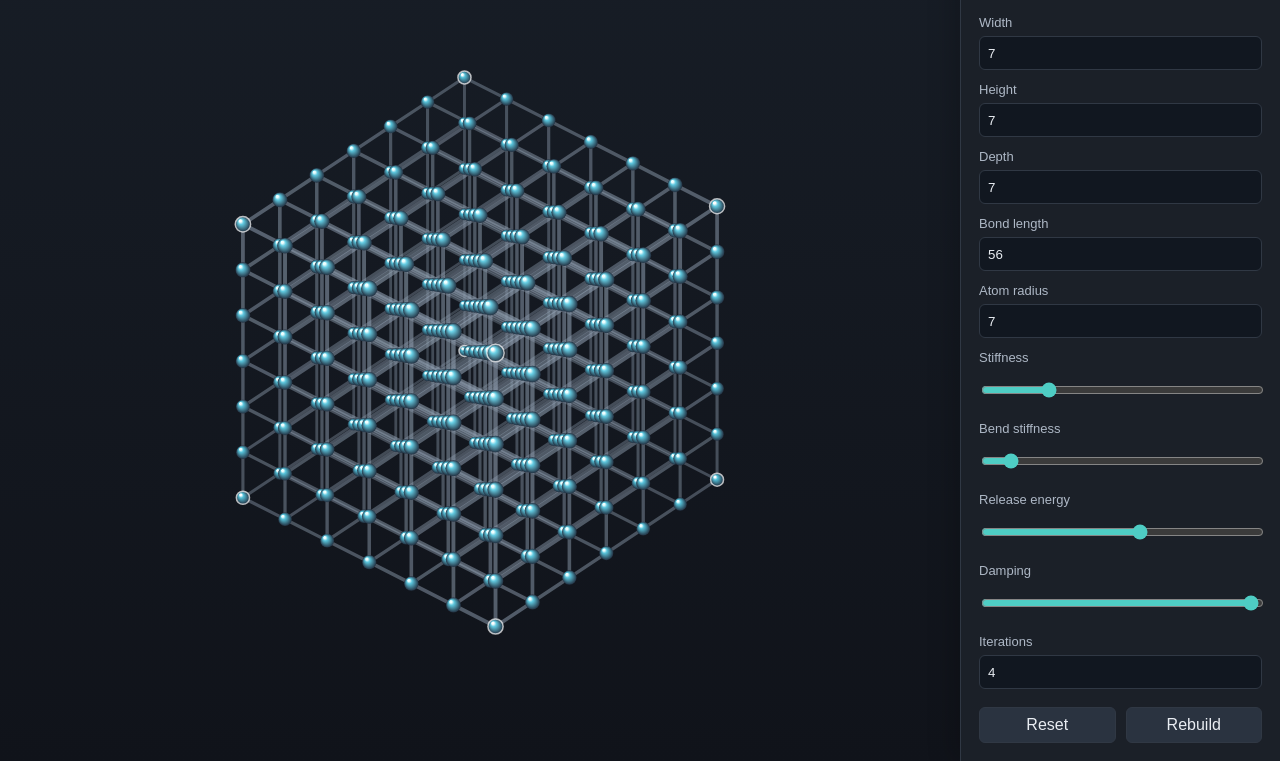
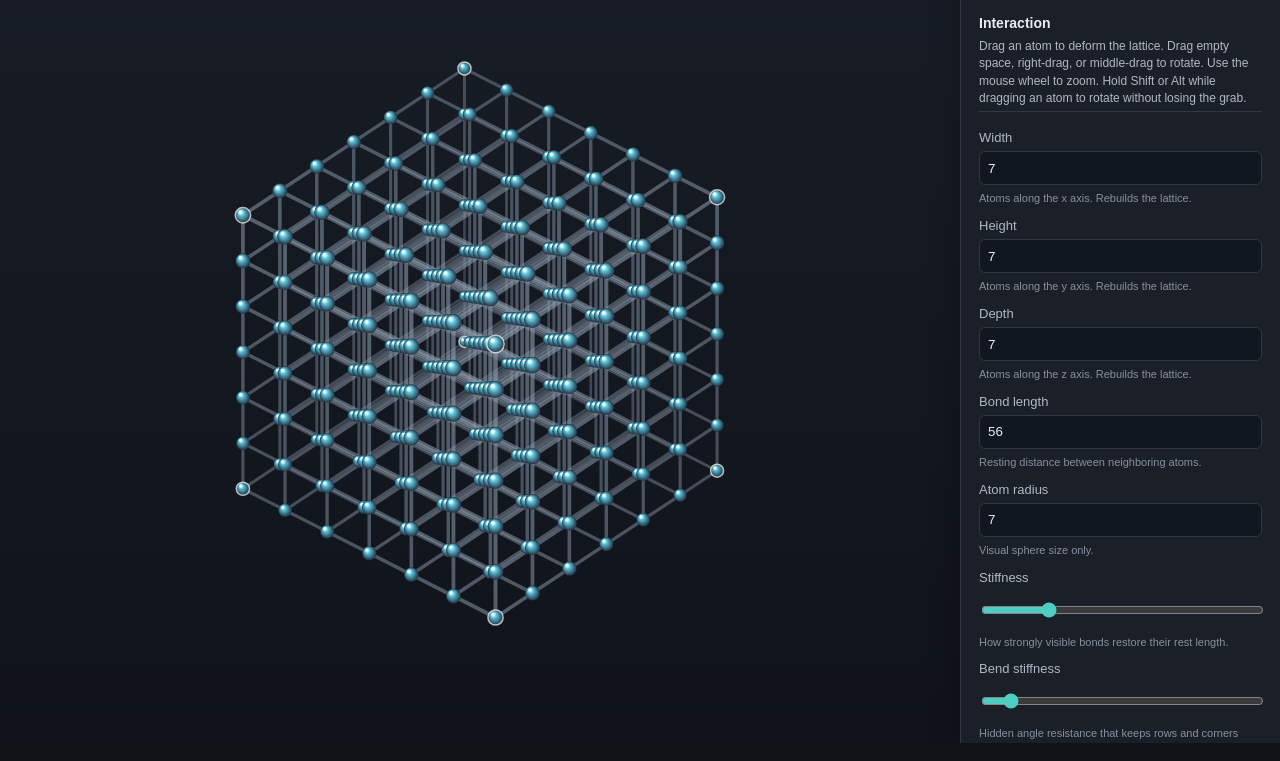
Before and after one commit to nestsuj/atoms-in-a-grid, a plain HTML site: page index.html in a window 1280 px wide. Shown: the part 57-818 px from the top of the page. Drawn offline with Linux system fonts and the light colour scheme.

Commit message:
Add control help and fix canvas resize

```diff
--- a/index.html
+++ b/index.html
@@ -16,46 +16,61 @@
         <button id="pauseButton" type="button">Pause</button>
       </div>
 
+      <section class="help">
+        <h2>Interaction</h2>
+        <p>Drag an atom to deform the lattice. Drag empty space, right-drag, or middle-drag to rotate. Use the mouse wheel to zoom. Hold Shift or Alt while dragging an atom to rotate without losing the grab.</p>
+      </section>
+
       <div class="control-grid">
         <label>
           Width
           <input id="widthInput" type="number" min="2" max="14" step="1">
+          <span>Atoms along the x axis. Rebuilds the lattice.</span>
         </label>
         <label>
           Height
           <input id="heightInput" type="number" min="2" max="14" step="1">
+          <span>Atoms along the y axis. Rebuilds the lattice.</span>
         </label>
         <label>
           Depth
           <input id="depthInput" type="number" min="2" max="14" step="1">
+          <span>Atoms along the z axis. Rebuilds the lattice.</span>
         </label>
         <label>
           Bond length
           <input id="restLengthInput" type="number" min="24" max="120" step="2">
+          <span>Resting distance between neighboring atoms.</span>
         </label>
         <label>
           Atom radius
           <input id="atomRadiusInput" type="number" min="3" max="18" step="1">
+          <span>Visual sphere size only.</span>
         </label>
         <label>
           Stiffness
           <input id="stiffnessInput" type="range" min="0.02" max="1" step="0.01">
+          <span>How strongly visible bonds restore their rest length.</span>
         </label>
         <label>
           Bend stiffness
           <input id="bendStiffnessInput" type="range" min="0" max="1" step="0.01">
+          <span>Hidden angle resistance that keeps rows and corners square.</span>
         </label>
         <label>
           Release energy
           <input id="releaseEnergyInput" type="range" min="0" max="1.5" step="0.01">
+          <span>How much flick velocity is kept when an atom is released.</span>
         </label>
         <label>
           Damping
           <input id="dampingInput" type="range" min="0.9" max="0.9995" step="0.0005">
+          <span>Energy retained each frame. Higher values ring longer.</span>
         </label>
         <label>
           Iterations
           <input id="iterationsInput" type="number" min="1" max="20" step="1">
+          <span>Constraint solve passes per frame. More is stiffer and more stable, less is looser and springier.</span>
         </label>
       </div>
 
--- a/src/main.js
+++ b/src/main.js
@@ -44,6 +44,10 @@ function resize() {
 }
 
 window.addEventListener("resize", resize);
+if ("ResizeObserver" in window) {
+  const resizeObserver = new ResizeObserver(resize);
+  resizeObserver.observe(canvas);
+}
 resize();
 
 canvas.addEventListener("contextmenu", (event) => event.preventDefault());
--- a/src/rendering/CanvasRenderer.js
+++ b/src/rendering/CanvasRenderer.js
@@ -6,18 +6,35 @@ window.Atoms.CanvasRenderer = class CanvasRenderer {
     this.ctx = canvas.getContext("2d");
     this.config = config;
     this.pixelRatio = 1;
+    this.cssWidth = 0;
+    this.cssHeight = 0;
   }
 
   resize(camera) {
     const bounds = this.canvas.getBoundingClientRect();
     this.pixelRatio = window.devicePixelRatio || 1;
+    this.cssWidth = bounds.width;
+    this.cssHeight = bounds.height;
     this.canvas.width = Math.max(1, Math.floor(bounds.width * this.pixelRatio));
     this.canvas.height = Math.max(1, Math.floor(bounds.height * this.pixelRatio));
     this.ctx.setTransform(this.pixelRatio, 0, 0, this.pixelRatio, 0, 0);
     camera.resize(bounds.width, bounds.height);
   }
 
+  ensureSize(camera) {
+    const bounds = this.canvas.getBoundingClientRect();
+    const pixelRatio = window.devicePixelRatio || 1;
+    const widthChanged = Math.abs(bounds.width - this.cssWidth) > 0.5;
+    const heightChanged = Math.abs(bounds.height - this.cssHeight) > 0.5;
+    const ratioChanged = pixelRatio !== this.pixelRatio;
+
+    if (widthChanged || heightChanged || ratioChanged) {
+      this.resize(camera);
+    }
+  }
+
   render(lattice, camera) {
+    this.ensureSize(camera);
     const width = this.canvas.width / this.pixelRatio;
     const height = this.canvas.height / this.pixelRatio;
     const ctx = this.ctx;
--- a/styles.css
+++ b/styles.css
@@ -54,6 +54,7 @@ body {
   gap: 18px;
   min-width: 0;
   padding: 18px;
+  overflow: auto;
   border-left: 1px solid var(--panel-border);
   background: var(--panel);
   box-shadow: -8px 0 24px rgb(0 0 0 / 18%);
@@ -78,11 +79,38 @@ h1 {
   gap: 12px;
 }
 
+.help {
+  display: grid;
+  gap: 6px;
+  padding-bottom: 4px;
+  border-bottom: 1px solid var(--panel-border);
+}
+
+.help h2 {
+  margin: 0;
+  color: var(--text);
+  font-size: 14px;
+  line-height: 1.2;
+}
+
+.help p {
+  margin: 0;
+  color: var(--muted);
+  font-size: 12px;
+  line-height: 1.45;
+}
+
 label {
   display: grid;
   gap: 6px;
   color: var(--muted);
   font-size: 13px;
+}
+
+label span {
+  color: #8490a1;
+  font-size: 11px;
+  line-height: 1.35;
 }
 
 input {
@@ -137,4 +165,8 @@ button:hover {
   .control-grid {
     grid-template-columns: repeat(2, minmax(0, 1fr));
   }
+
+  label span {
+    display: none;
+  }
 }
```
